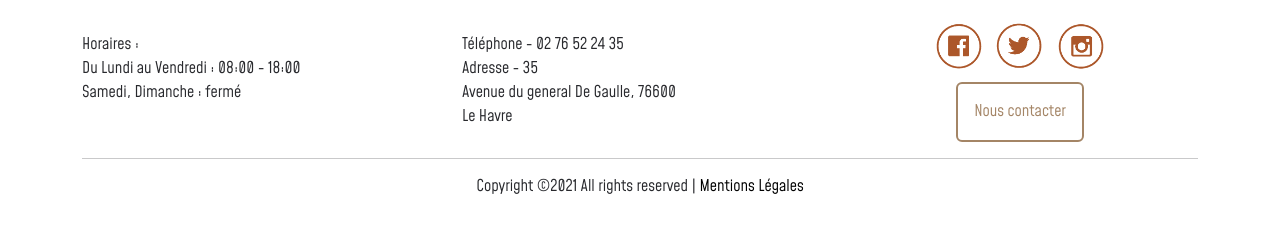
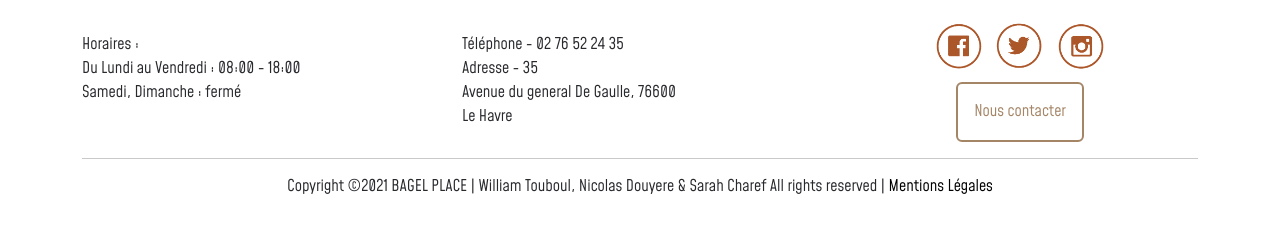
Before and after one commit to CharefSarah/Restaurant, a plain HTML site: page index.html in a window 1280 px wide. Shown: the part 4229-4461 px from the top of the page. Drawn offline with nearby package versions, Linux system fonts and the light colour scheme.

Commit message:
push push

```diff
--- a/index.html
+++ b/index.html
@@ -374,7 +374,8 @@
                 <div class="row">
                     <div class="col-12 wtFooterElements text-center">
                         <hr>
-                        Copyright ©2021 All rights reserved | <a id="mentionLegalLink" href="legalmention.html">Mentions
+                        Copyright  ©2021 BAGEL PLACE | William Touboul, Nicolas Douyere & Sarah Charef
+                        All rights reserved | <a id="mentionLegalLink" href="legalmention.html">Mentions
                             Légales</a>
 
                     </div>
```
